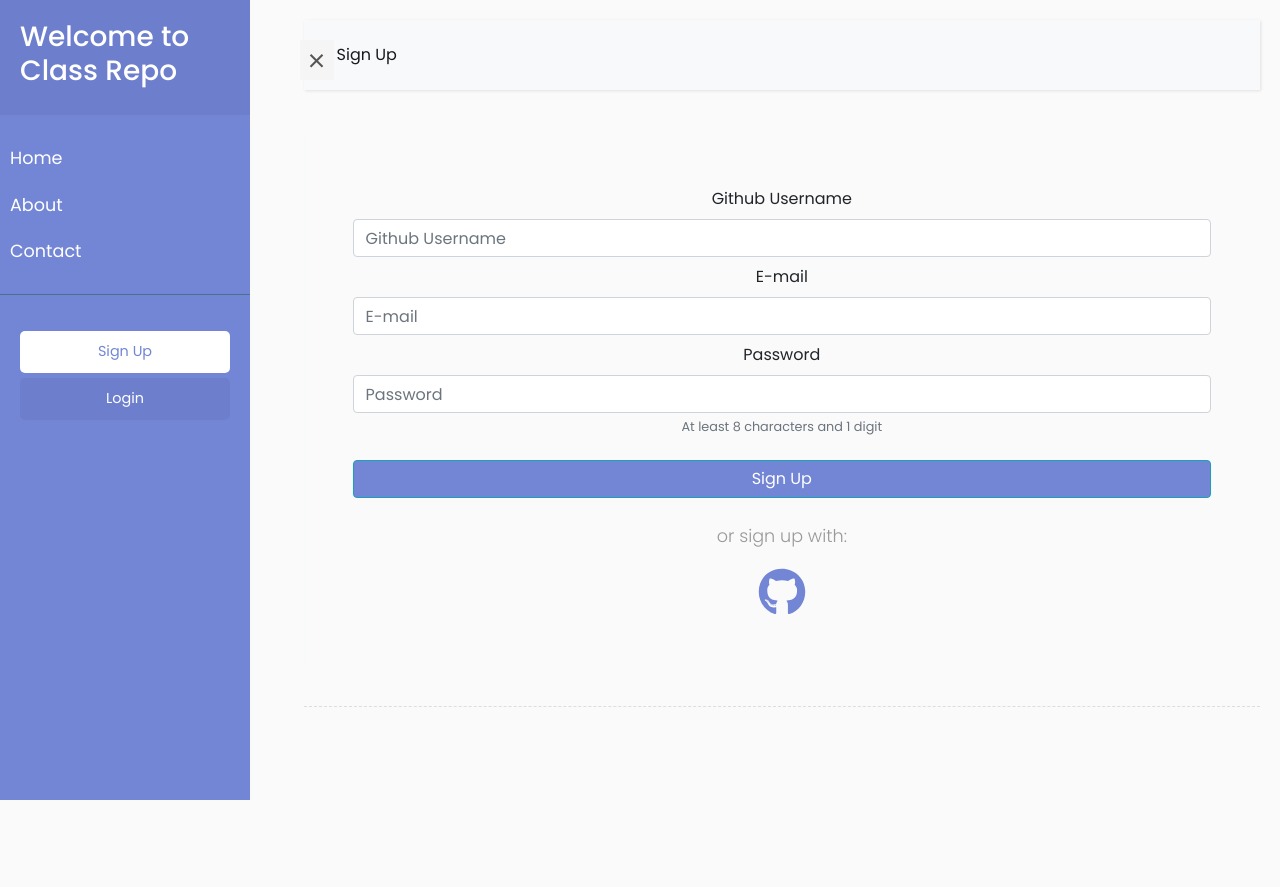
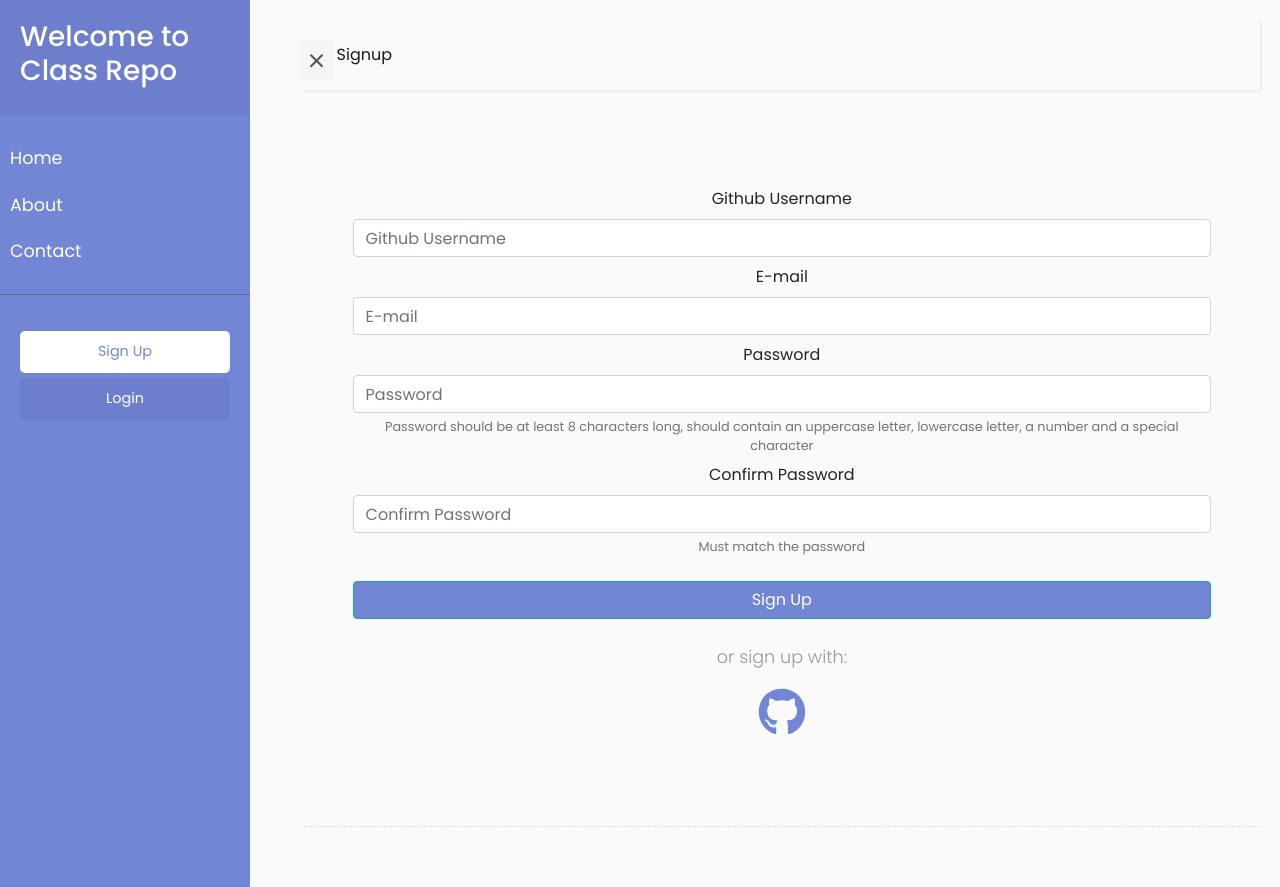
Before and after one commit to D-Kunrath/project-class-repo-client, a React (Create React App) app: page /signup in a window 1280 px wide. Before the commit the page ends 800 px from the top, so only its background shows below. Built offline with nearby package versions, Linux system fonts and the light colour scheme.

Commit message:
signup page working

```diff
--- a/public/index.html
+++ b/public/index.html
@@ -9,9 +9,6 @@
       name="description"
       content="Web site created using create-react-app"
     />
-    <link rel="apple-touch-icon" href="%PUBLIC_URL%/logo192.png" />
-
-    <link rel="manifest" href="%PUBLIC_URL%/manifest.json" />
 
     <link
       rel="stylesheet"
--- /dev/null
+++ b/src/apis/index.js
@@ -0,0 +1,27 @@
+import axios from "axios";
+
+const api = axios.create({
+  baseURL: "http://localhost:4000/api",
+});
+
+const loggedInUser = localStorage.getItem("loggedInUser");
+
+const storedUser = JSON.parse(loggedInUser || '""');
+
+api.interceptors.request.use(
+  function (config) {
+    // Do something before request is sent
+    if (storedUser.token) {
+      config.headers = {
+        Authorization: `Bearer ${storedUser.token}`,
+      };
+    }
+    return config;
+  },
+  function (error) {
+    // Do something with request error
+    console.error(error);
+  }
+);
+
+export default api;
--- a/src/routeComponents/Signup.js
+++ b/src/routeComponents/Signup.js
@@ -1,4 +1,8 @@
-import React from "react";
+import React, { useState } from "react";
+import { useHistory } from 'react-router-dom';
+
+
+import api from '../apis/index'
 import NavBar from "./NavBar";
 
 import SideBarPublic from "../components/SideBarPublic";
@@ -6,21 +10,65 @@ import { FontAwesomeIcon } from "@fortawesome/react-fontawesome";
 import { faGithub } from "@fortawesome/free-brands-svg-icons";
 
 function Signup() {
+
+  const history = useHistory();
+
+  const [ state, setState ] = useState({
+    git_user: '',
+    email: '',
+    password: '',
+    confirmPassword: '',
+  });
+
+  const [ loadingState, setLoadingState ] = useState({
+    loading: false,
+    error: ''
+  })
+
+  // Atualiza o state toda vez que o usuario digitar ou apagar algo dentro dos campos do form
+  const handleChange = (event) => {
+    const temp = {...state}
+    temp[event.currentTarget.name] = event.currentTarget.value;
+    setState(temp);
+  };
+
+  const handleSubmit = async (event) => {
+    setLoadingState({...loadingState, loading: true});
+
+    try {
+      event.preventDefault();
+
+      const response = await api.post('/signup', state);
+      console.error(response);
+
+      setLoadingState({...loadingState, loading: false});
+
+      history.push('/login');
+    }catch (err) {
+      console.error(err);
+      setLoadingState({ loading: false, error: err.message });
+    }
+  }
+
+  console.log(state);
   return (
     <div className="wrapper">
       <SideBarPublic />
       {/* Page Content Holder  */}
       <div id="content">
-        <NavBar pageName="Sign Up" />
+        <NavBar pageName="Signup" />
         <div>
-          <form className="text-center border border-light p-5" action="#!">
+          <form className="text-center border border-light p-5" onSubmit={handleSubmit}>
             <div className="control pt-2">
-              <label htmlFor="gitUser">Github Username </label>
+              <label htmlFor="git_user">Github Username </label>
               <input
                 type="text"
-                id="gitUser"
+                id="git_user"
+                name='git_user'
                 className="form-control"
                 placeholder="Github Username"
+                value={state.git_user}
+                onChange={handleChange}
               />
             </div>
             <div className="control pt-2">
@@ -28,8 +76,11 @@ function Signup() {
               <input
                 type="email"
                 id="email"
+                name='email'
                 className="form-control"
                 placeholder="E-mail"
+                value={state.email}
+                onChange={handleChange}
               />
             </div>
             <div className="control pt-2">
@@ -37,22 +88,53 @@ function Signup() {
               <input
                 type="password"
                 id="password"
+                name='password'
                 className="form-control"
                 placeholder="Password"
-                aria-describedby="defaultRegisterFormPasswordHelpBlock"
+                value={state.password}
+                onChange={handleChange}
               />
               <small id="passwordInfo" className="form-text text-muted">
-                At least 8 characters and 1 digit
+                Password should be at least 8 characters long, should contain an uppercase letter, lowercase letter, a number and a special character
+              </small>
+            </div>
+            <div className="control pt-2">
+              <label htmlFor="confirmPassword">Confirm Password</label>
+              <input
+                type="password"
+                id="confirmPassword"
+                name='confirmPassword'
+                className="form-control"
+                placeholder="Confirm Password"
+                value={state.confirmPassword}
+                onChange={handleChange}
+              />
+              <small id="passwordInfo" className="form-text text-muted">
+                Must match the password
               </small>
             </div>
 
-            <button
-              className="btn btn-info my-4 btn-block"
-              style={{ backgroundColor: "#7386D5" }}
-              type="submit"
-            >
-              Sign Up
-            </button>
+            {loadingState.error ? (
+              <div className='alert alert-danger' role='alert'>
+                {loadingState.error}
+              </div>
+            ) : null}
+
+            {loadingState.loading ? (
+              <span className="btn btn-info my-4 btn-block"
+                style={{ backgroundColor: "#7386D5" }}
+              >
+                Loading...
+              </span>
+            ) : (
+              <button className="btn btn-info my-4 btn-block"
+                style={{ backgroundColor: "#7386D5" }}
+                type="submit"
+              >
+                Sign Up
+              </button>
+            )}
+
 
             <p>or sign up with:</p>
 
```
Also changed, not shown: public/manifest.json (deleted).
